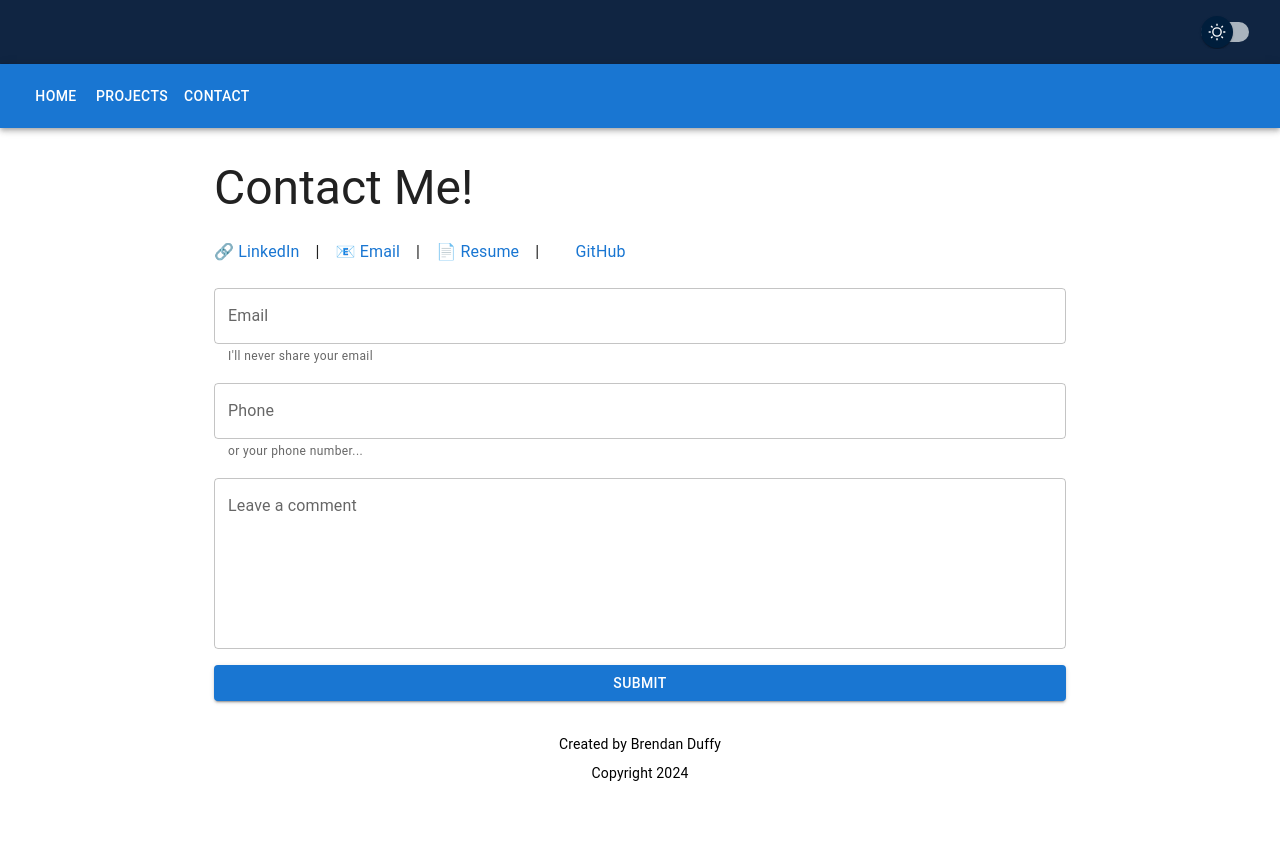
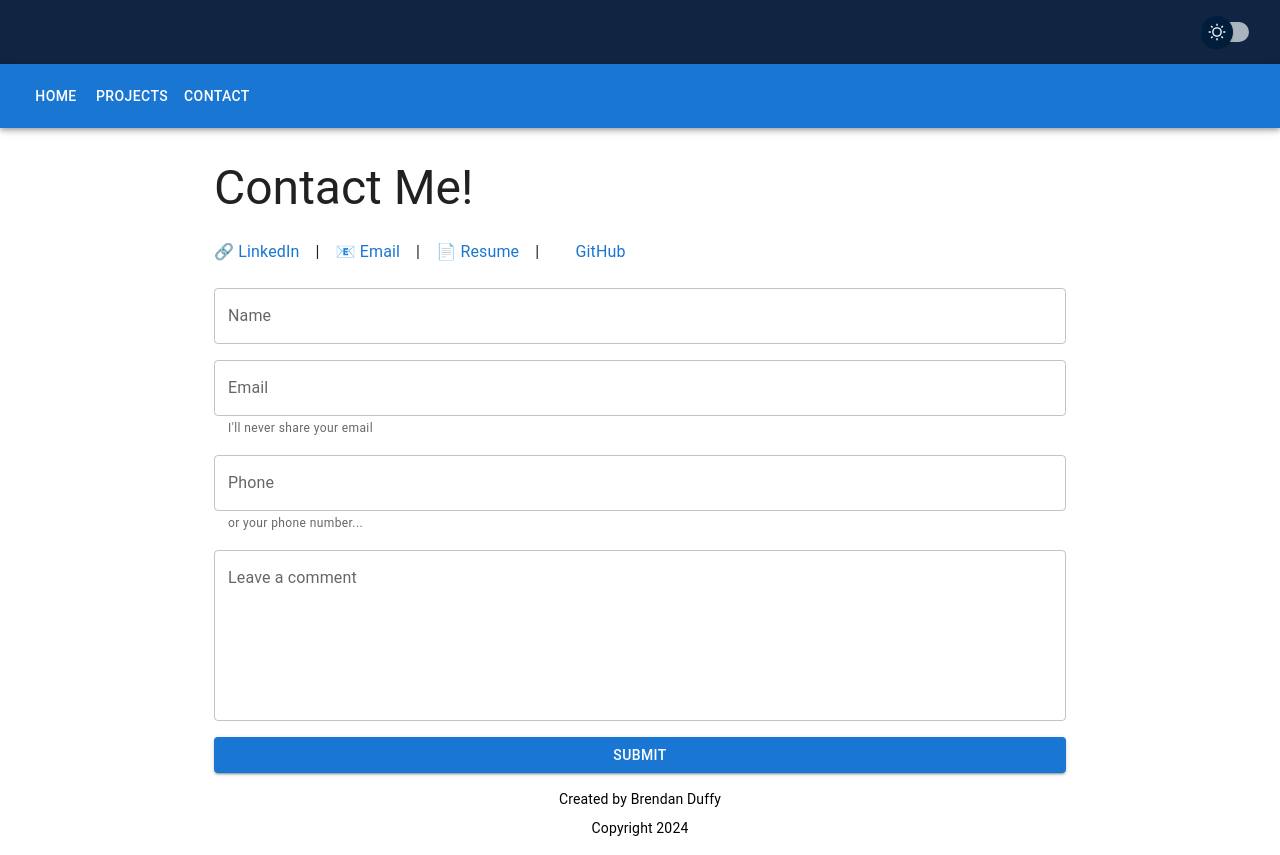
Before and after one commit to plush92/MyWebsite, a React (Vite) app in the folder frontend/: page /contact in a window 1280 px wide. Before the commit the page ends 800 px from the top, so only its background shows below. Built offline with nearby package versions, Linux system fonts and the light colour scheme; some icons are missing.

Commit message:
add name field to contact form

```diff
--- a/frontend/src/components/ContactForm.tsx
+++ b/frontend/src/components/ContactForm.tsx
@@ -5,6 +5,7 @@ import { Box, TextField } from "@mui/material";
 import CustomButton from "./materialui/CustomButton";
 
 const UnifiedContactForm: React.FC = () => {
+  const [name, setName] = useState("");
   const [email, setEmail] = useState("");
   const [phone, setPhone] = useState("");
   const [comment, setComment] = useState("");
@@ -15,8 +16,9 @@ const UnifiedContactForm: React.FC = () => {
             await fetch(`${(import.meta as any).env.REACT_APP_API_URL || "http://localhost:3001"}/contact`, {
         method: "POST",
         headers: { "Content-Type": "application/json" },
-        body: JSON.stringify({ email, phone, comment }),
-      });
+        body: JSON.stringify({ name, email, phone, comment }),
+            });
+      setName("");
       setEmail("");
       setPhone("");
       setComment("");
@@ -40,6 +42,13 @@ const UnifiedContactForm: React.FC = () => {
 
   return (
     <Box component="form" sx={{ display: "flex", flexDirection: "column", gap: 2 }}>
+      <TextField
+        id="name"
+        type="name"
+        label="Name"
+        value={name}
+        onChange={e => setName(e.target.value)}
+      />
       <TextField
         id="email"
         type="email"
--- a/frontend/src/pages/Contact.tsx
+++ b/frontend/src/pages/Contact.tsx
@@ -6,7 +6,6 @@ import contactLinks from "../components/ContactLinks";
 import { Link, Typography } from "@mui/material";
 
 const Contact: React.FC = () => {
-  const [sliderValue, setSliderValue] = useState(100);
 
   return (
     <CustomContainer>
```
Also changed, not shown: 1 other file (tests, documents, lock files or other folders).
